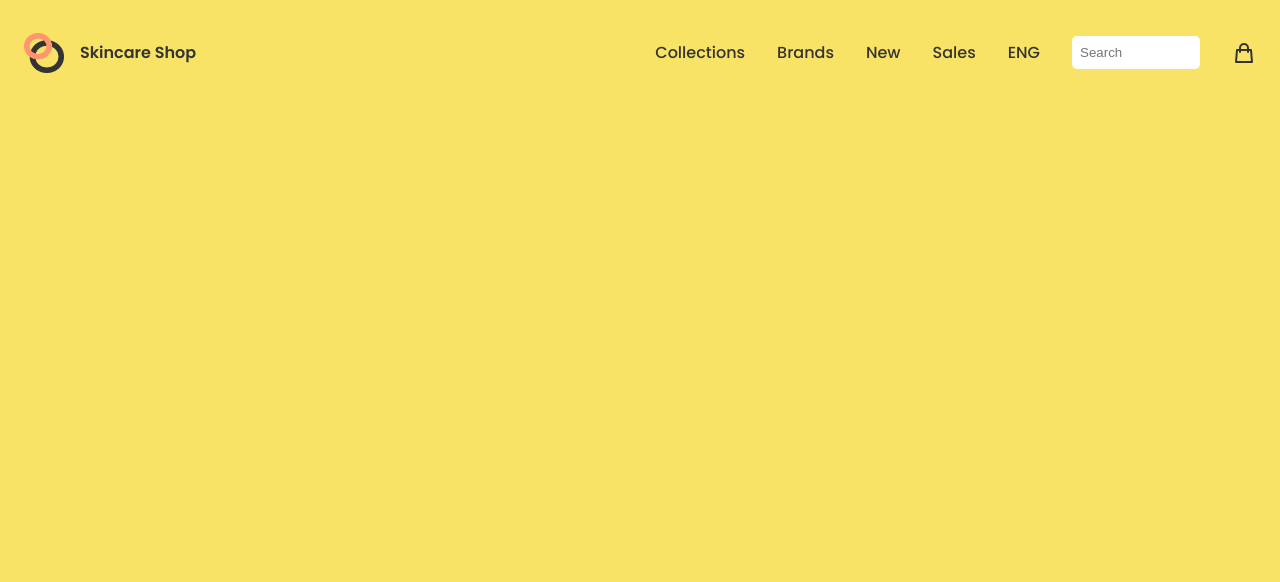
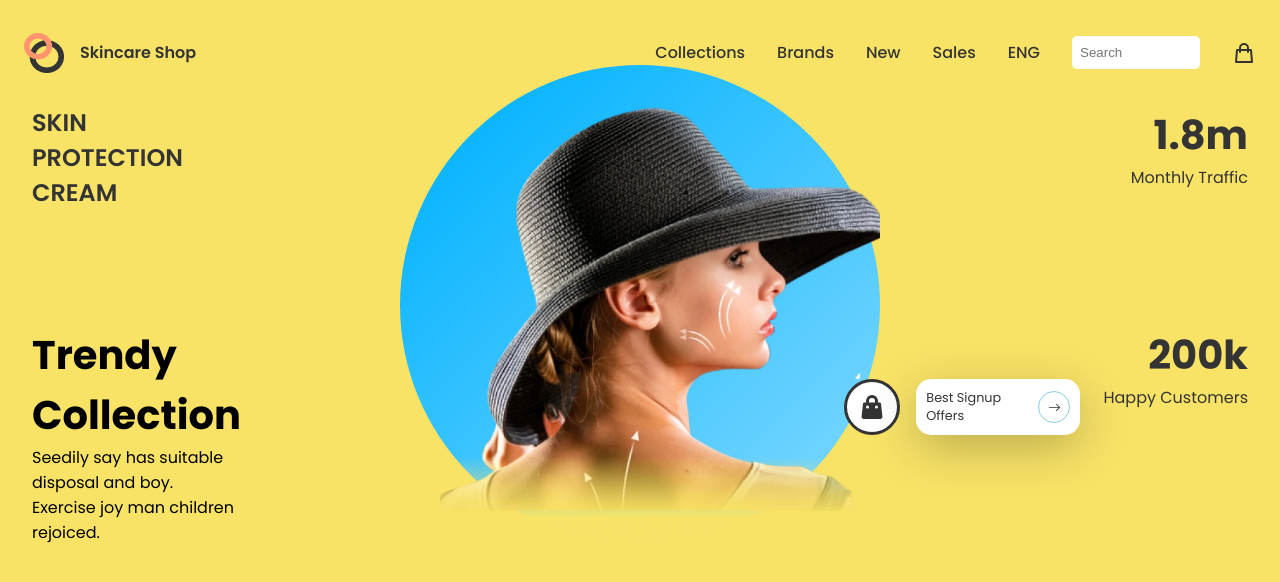
Before and after one commit to ClaireKarsenti/Beauty-eshop, a React (Vite) app: page / in a window 1280 px wide. Shown: the top 582 px of the page. Built offline with nearby package versions, Linux system fonts and the light colour scheme.

Commit message:
Add Hero component and styles

```diff
--- a/src/App.jsx
+++ b/src/App.jsx
@@ -1,10 +1,12 @@
 import './App.css';
 import Header from './components/header/Header';
+import Hero from './components/hero/Hero';
 
 function App() {
   return (
     <div className="App">
       <Header />
+      <Hero />
     </div>
   );
 }
--- /dev/null
+++ b/src/components/hero/Hero.jsx
@@ -0,0 +1,48 @@
+import css from './Hero.module.css';
+import HeroImg from '../../assets/hero.png';
+import { HiShoppingBag } from 'react-icons/hi';
+import { BsArrowRight } from 'react-icons/bs';
+
+const Hero = () => {
+  return (
+    <div className={css.container}>
+      <div className={css.h_sides}>
+        <span className={css.text1}>skin protection cream</span>
+        <div className={css.text2}>
+          <span>Trendy Collection</span>
+          <span>
+            Seedily say has suitable disposal and boy. Exercise joy man children
+            rejoiced.
+          </span>
+        </div>
+      </div>
+
+      <div className={css.wrapper}>
+        <div className={css.blueCircle}></div>
+        <img src={HeroImg} alt="" aria-hidden="true" width={600} />
+        <div className={css.cart2}>
+          <HiShoppingBag />
+          <div className={css.signup}>
+            <span>Best Signup Offers</span>
+            <div>
+              <BsArrowRight />
+            </div>
+          </div>
+        </div>
+      </div>
+
+      <div className={css.h_sides}>
+        <div className={css.traffic}>
+          <span>1.8m</span>
+          <span>Monthly Traffic</span>
+        </div>
+        <div className={css.customers}>
+          <span>200k</span>
+          <span>Happy Customers</span>
+        </div>
+      </div>
+    </div>
+  );
+};
+
+export default Hero;
--- /dev/null
+++ b/src/components/hero/Hero.module.css
@@ -0,0 +1,100 @@
+.container {
+  padding: 0rem 2rem;
+  display: grid;
+  grid-template-columns: 1fr 3fr 1fr;
+}
+.wrapper {
+  display: flex;
+  align-items: baseline;
+  justify-content: center;
+  position: relative;
+}
+.wrapper > img {
+  width: 30rem;
+  position: absolute;
+  bottom: 0;
+}
+.blueCircle {
+  width: 30rem;
+  height: 30rem;
+  border-radius: 50%;
+  z-index: -99;
+  position: absolute;
+  bottom: 0;
+  background: linear-gradient(135.74deg, #0bb5ff 14.09%, #6dd3fe 83.81%);
+}
+.cart2 {
+  display: flex;
+  position: absolute;
+  bottom: 25%;
+  left: 78%;
+  gap: 1rem;
+  align-items: center;
+}
+.cart2 > svg {
+  width: 30px;
+  height: 30px;
+  background: white;
+  padding: 10px;
+  border-radius: 50%;
+  border: 3px solid var(--black);
+}
+.signup {
+  display: flex;
+  gap: 1rem;
+  align-items: center;
+  background: white;
+  padding: 10px;
+  font-size: 0.8rem;
+  border-radius: 15px;
+  box-shadow: var(--shadow1);
+}
+.signup > :first-child {
+  display: block;
+  width: 6rem;
+}
+.signup > :nth-child(2) {
+  display: flex;
+  align-items: center;
+  justify-content: center;
+  border-radius: 50%;
+  border: 1px solid skyblue;
+  width: 20px;
+  height: 20px;
+  padding: 5px;
+}
+.h_sides {
+  display: grid;
+  grid-template-rows: 1fr 1fr;
+}
+.text1 {
+  display: block;
+  width: min-content;
+  text-transform: uppercase;
+  font-size: 1.5rem;
+  font-weight: 600;
+}
+.text2 {
+  display: flex;
+  flex-direction: column;
+  width: min-content;
+  color: black;
+}
+.text2 > :first-child {
+  font-weight: 800;
+  font-size: 2.5rem;
+}
+.test2 > :last-child {
+  display: block;
+}
+.traffic,
+.customers {
+  display: flex;
+  flex-direction: column;
+  text-align: right;
+}
+.traffic > :first-child,
+.customers > :first-child {
+  font-weight: 800;
+  font-size: 2.5rem;
+}
```
